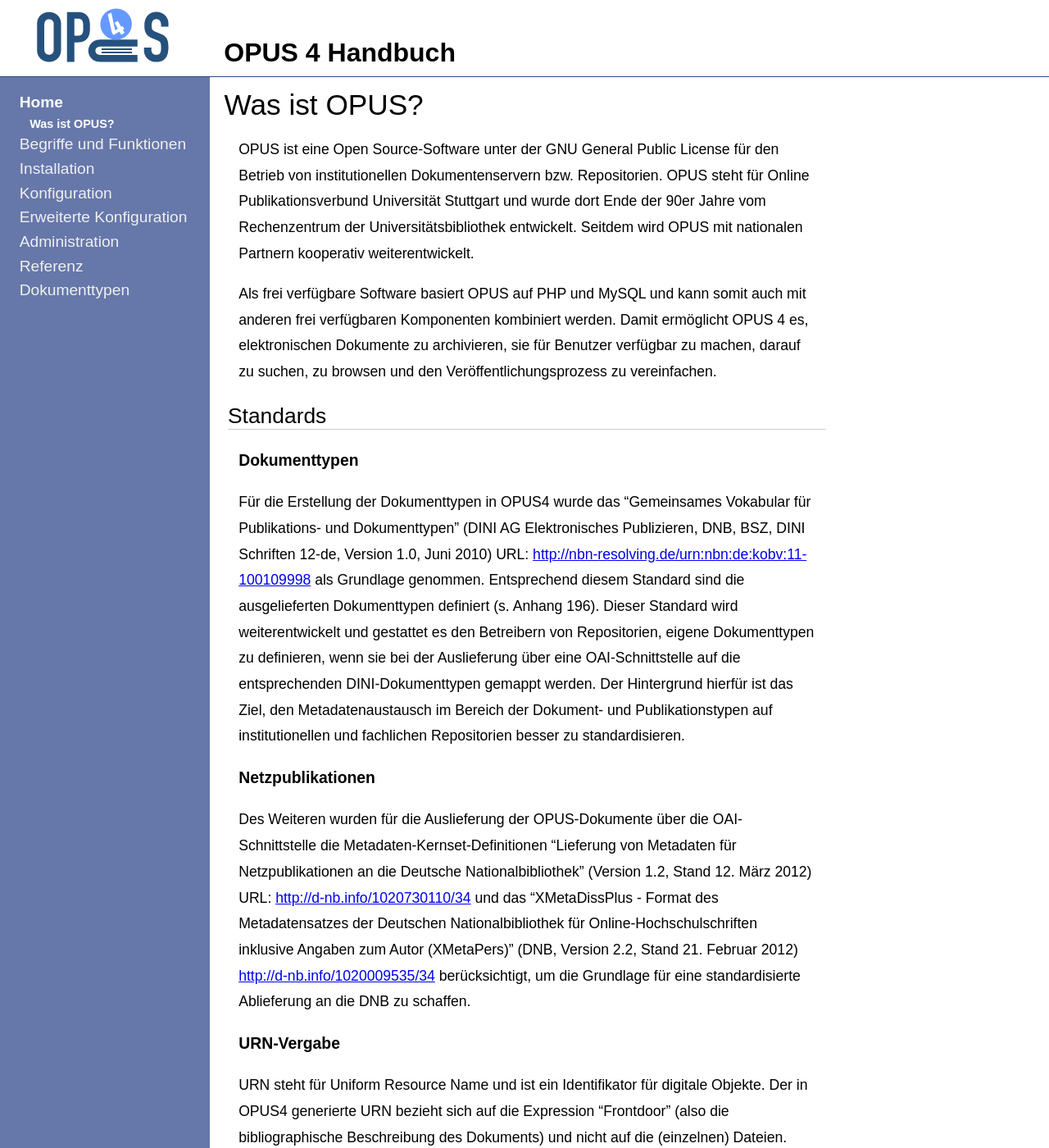
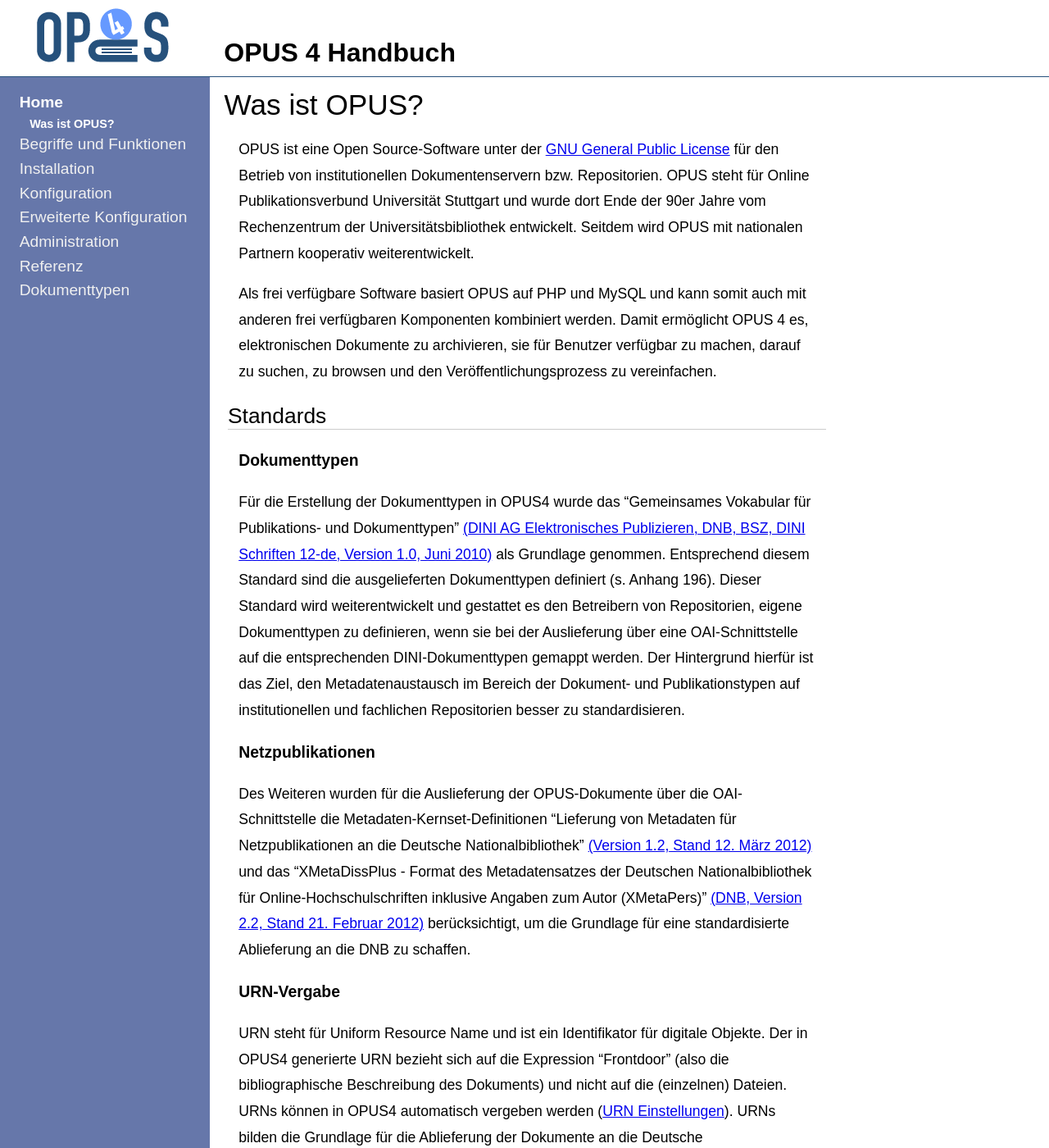
Before and after one commit to OPUS4/userdoc, a Jekyll site: the page built from introduction.md, in a window 1280 px wide and 1400 px high. Shown: the whole window at 82% size. Built offline with Jekyll 4.4.1, drawn with Linux system fonts in a browser that asks for light colours; some of the changed text lies outside the part shown.

Commit message:
#15 - Verlinkung ueberarbeitet.

```diff
--- a/introduction.md
+++ b/introduction.md
@@ -5,7 +5,7 @@ weight: 0
 
 # Was ist OPUS?
 
-OPUS ist eine Open Source-Software unter der GNU General Public License für den Betrieb von institutionellen
+OPUS ist eine Open Source-Software unter der [GNU General Public License][GNUGPL] für den Betrieb von institutionellen
 Dokumentenservern bzw. Repositorien. OPUS steht für Online Publikationsverbund Universität Stuttgart und wurde dort
 Ende der 90er Jahre vom Rechenzentrum der Universitätsbibliothek entwickelt. Seitdem wird OPUS mit nationalen Partnern
 kooperativ weiterentwickelt.
@@ -19,8 +19,8 @@ machen, darauf zu suchen, zu browsen und den Veröffentlichungsprozess zu verein
 ### Dokumenttypen
 
 Für die Erstellung der Dokumenttypen in OPUS4 wurde das "Gemeinsames Vokabular für Publikations- und Dokumenttypen"
-(DINI AG Elektronisches Publizieren, DNB, BSZ, DINI Schriften 12-de, Version 1.0, Juni 2010) URL:
-<http://nbn-resolving.de/urn:nbn:de:kobv:11-100109998> als Grundlage genommen. Entsprechend diesem Standard sind die
+[(DINI AG Elektronisches Publizieren, DNB, BSZ, DINI Schriften 12-de, Version 1.0, Juni 2010)][DINI] als Grundlage
+genommen. Entsprechend diesem Standard sind die
 ausgelieferten Dokumenttypen definiert (s. Anhang 196). Dieser Standard wird weiterentwickelt und gestattet es den
 Betreibern von Repositorien, eigene Dokumenttypen zu definieren, wenn sie bei der Auslieferung über eine
 OAI-Schnittstelle auf die entsprechenden DINI-Dokumenttypen gemappt werden. Der Hintergrund hierfür ist das Ziel,
@@ -31,27 +31,27 @@ besser zu standardisieren.
 
 Des Weiteren wurden für die Auslieferung der OPUS-Dokumente über die OAI-Schnittstelle die
 Metadaten-Kernset-Definitionen "Lieferung von Metadaten für Netzpublikationen an die Deutsche Nationalbibliothek"
-(Version 1.2, Stand 12. März 2012) URL: <http://d-nb.info/1020730110/34> und das
+[(Version 1.2, Stand 12. März 2012)][DNBMDKERN] und das
 "XMetaDissPlus - Format des Metadatensatzes der Deutschen Nationalbibliothek für Online-Hochschulschriften inklusive
-Angaben zum Autor (XMetaPers)" (DNB, Version 2.2, Stand 21. Februar 2012) <http://d-nb.info/1020009535/34>
+Angaben zum Autor (XMetaPers)" [(DNB, Version 2.2, Stand 21. Februar 2012)][XMETADISSPLUS]
 berücksichtigt, um die Grundlage für eine standardisierte Ablieferung an die DNB zu schaffen.
 
 ### URN-Vergabe
 
 URN steht für Uniform Resource Name und ist ein Identifikator für digitale Objekte. Der in OPUS4 generierte URN bezieht
 sich auf die Expression "Frontdoor" (also die bibliographische Beschreibung des Dokuments) und nicht auf die (einzelnen)
-Dateien. URNs können in OPUS4 automatisch vergeben werden ([s. URN Einstellungen](config/urn.html)). URNs bilden die
+Dateien. URNs können in OPUS4 automatisch vergeben werden ([URN Einstellungen](config/urn.html)). URNs bilden die
 Grundlage für die
 Ablieferung der Dokumente an die Deutsche Nationalbibliothek über die xepicur-Schnittstelle, die in OPUS4 standardmäßig
 integriert ist. Für weitere Informationen zu URNs konsultieren Sie bitte
-[Persistent Identifier](http://www.persistent-identifier.de/?link=3352)
-bzw. [nestor Handbuch](http://nestor.sub.uni-goettingen.de/handbuch/artikel/nestor_handbuch_artikel_336.pdf).
+[Persistent Identifier][PERSISTENTID]
+bzw. [nestor Handbuch][NESTOR].
 
 ### Zeichenkodierung
 
 OPUS4 akzeptiert in den Formularfeldern nur Zeichen, die im XML-1.0-Standard erlaubt sind. Werden Sonderzeichen
 (z.B. per Copy-Paste) in die Formularfelder eingetragen, die in XML-1.0 nicht erlaubt sind (in Hexadezimal lauten sie
-[\x00-\x08\x0B\x0C\x0E-\x1F]), dann werden diese
+`[\x00-\x08\x0B\x0C\x0E-\x1F]`), dann werden diese
 Zeichen für die Frontdoor durch das Mojibake-Zeichen "TODO" ersetzt, das in UTF-8 für nicht darstellbare Zeichen
 benutzt wird.
 
```
Also changed, not shown: other parts of introduction.md (+7 -0 lines).
